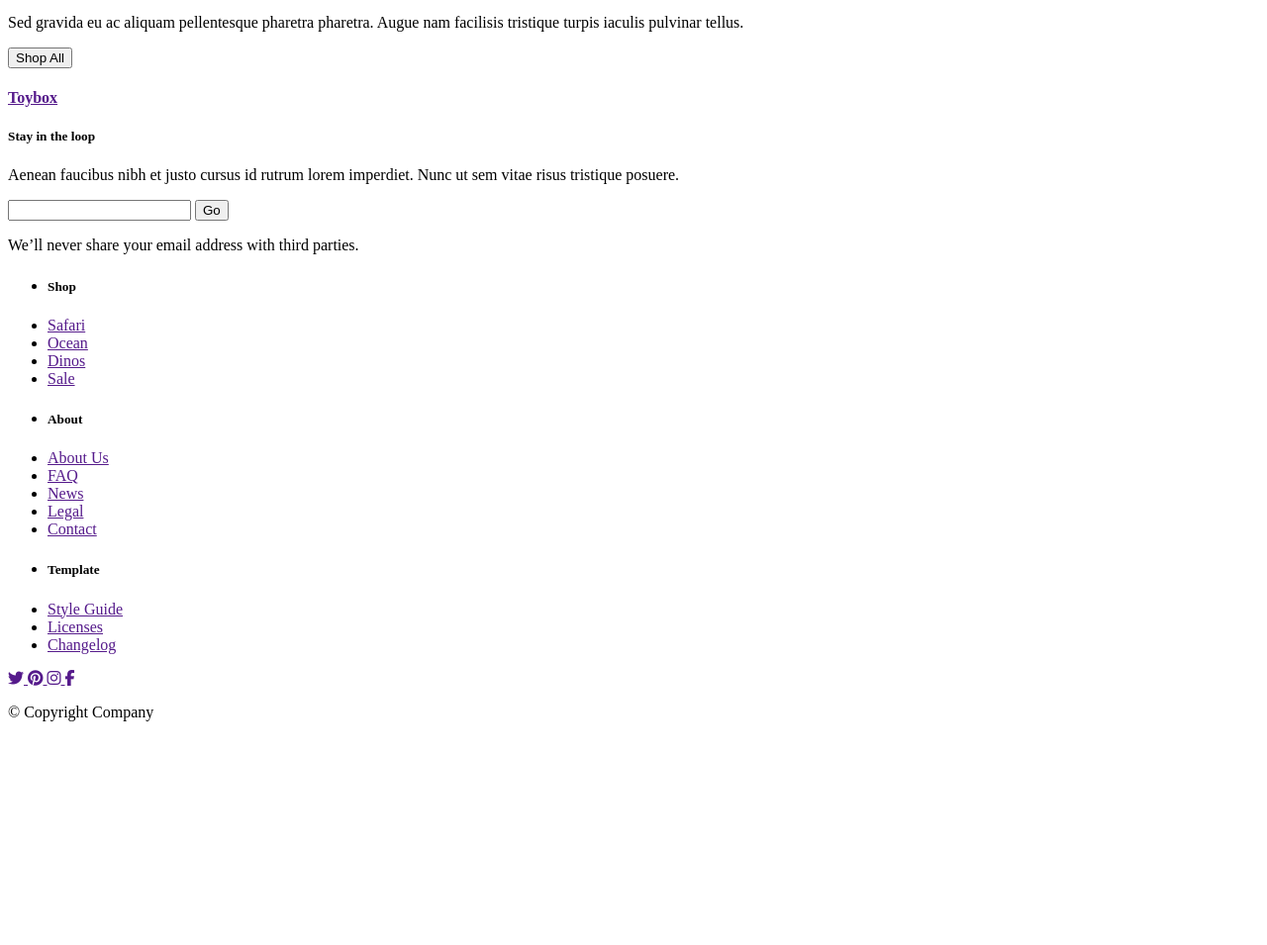
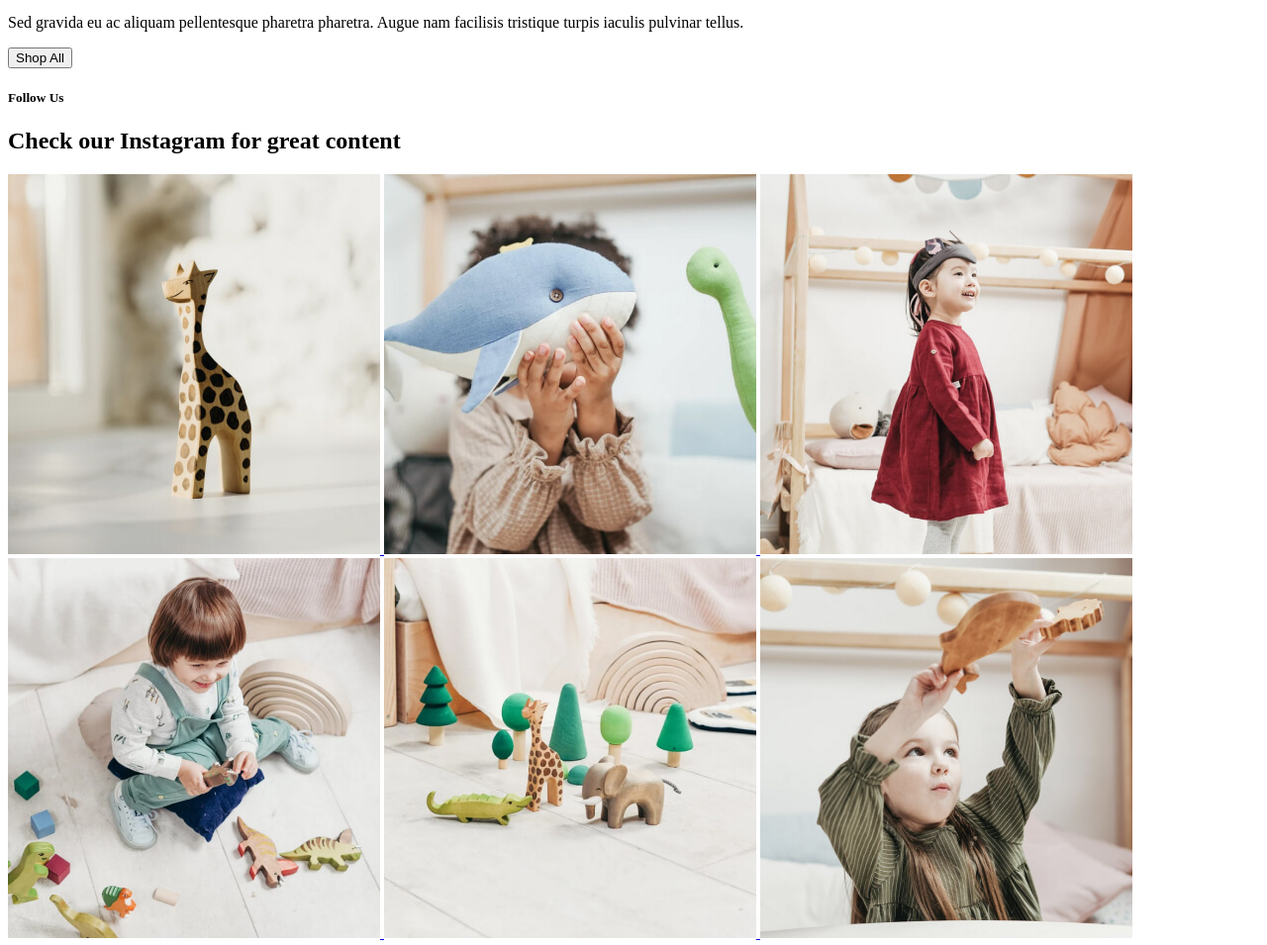
Before and after one commit to GigiPoon/e-commerce, a plain HTML site: page index.html in a window 1280 px wide. Shown: the part 1900-2855 px from the top of the page at 99% size. Before the commit the page ends 2645 px from the top, so only its background shows below. Drawn offline with Linux system fonts and the light colour scheme.

Commit message:
section gallery

```diff
--- a/index.html
+++ b/index.html
@@ -77,6 +77,38 @@
             </div>
         </div>
     </header>
+
+    <main>
+        <!-- .categories END -->
+
+        <section class="gallery" id="gallery">
+            <div class="wrapper">
+                <h5>Follow Us</h5>
+                <h2>Check our Instagram for great content</h2>
+                <div class="galleryItems">
+                    <a href="https://www.instagram.com/" class="item">
+                        <img src="./assets/01insta.jpg" alt="Giraffe toy">
+                    </a>
+                    <a href="https://www.instagram.com/" class="item">
+                        <img src="./assets/02insta.jpg" alt="Whale stuffed toy">
+                    </a>
+                    <a href="https://www.instagram.com/" class="item">
+                        <img src="./assets/03insta.jpg" alt="Toddler in a dress">
+                    </a>
+                    <a href="https://www.instagram.com/" class="item">
+                        <img src="./assets/04insta.jpg" alt="Toddler playing with wooden toy animals">
+                    </a>
+                    <a href="https://www.instagram.com/" class="item">
+                        <img src="./assets/05insta.jpg" alt="Toy safari animals and trees">
+                    </a>
+                    <a href="https://www.instagram.com/" class="item">
+                        <img src="./assets/06insta.jpg" alt="Toddler playing with wooden toy animals">
+                    </a>
+                </div> <!-- .galleryItems END -->
+            </div> <!-- .wrapper END -->
+        </section> <!-- .instaGallery END -->
+    </main>
+
 <footer id="footer">
     <div class="wrapper">
         <div class="footerFlexContainer">
```
